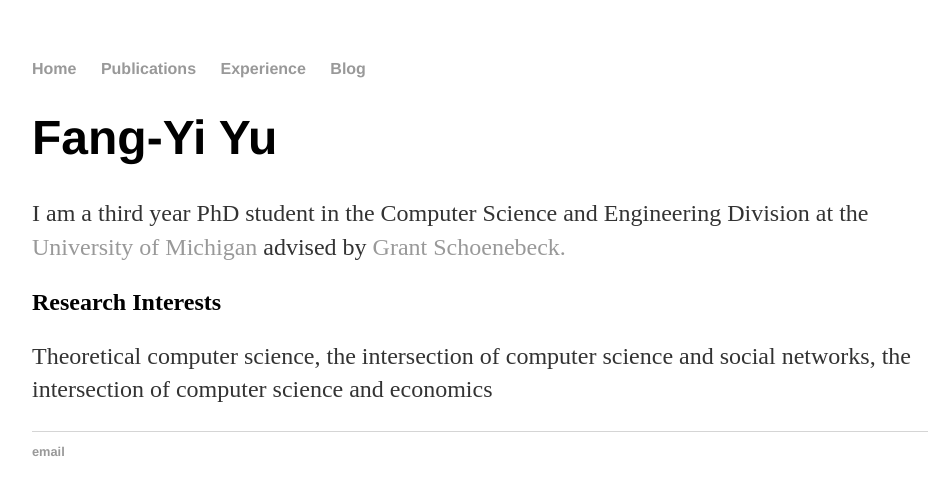
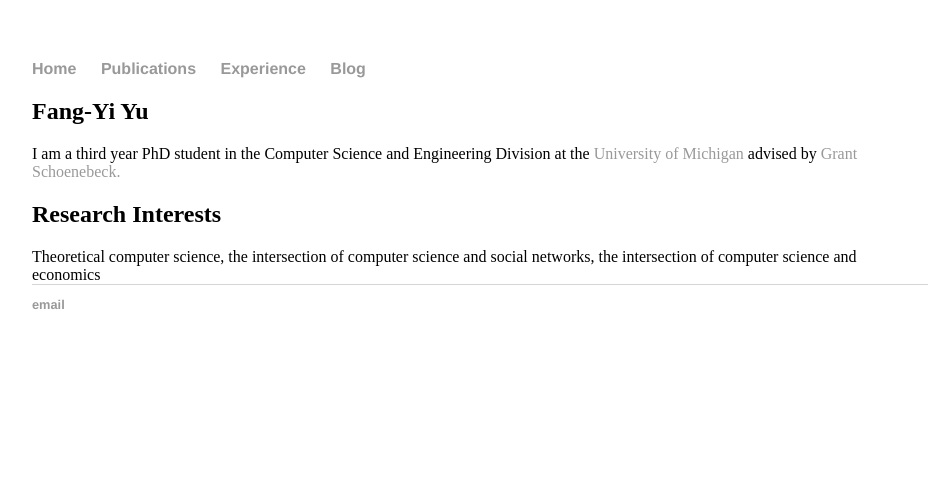
Before and after one commit to ericswatch/ericswatch.github.io, a Jekyll site: the page built from index.html, in a window 1280 px wide. Shown: the top 495 px of the page, without its empty margins (160-1102 px from the left). Built offline with Jekyll 4.4.1, drawn with Linux system fonts in a browser that asks for light colours.

```diff
--- a/index.html
+++ b/index.html
@@ -3,8 +3,8 @@ layout: default
 title: Fang-Yi Yu's personal website
 ---
 <div class="blurb">
-<h1>Fang-Yi Yu</h1>
-<p>I am a third year PhD student in the Computer Science and Engineering Division at the <a href="http://www.umich.edu/">University of Michigan</a> advised by <a href="http://web.eecs.umich.edu/~schoeneb/" >Grant Schoenebeck.</a></p>
+<h2>Fang-Yi Yu</h2>
+I am a third year PhD student in the Computer Science and Engineering Division at the <a href="http://www.umich.edu/">University of Michigan</a> advised by <a href="http://web.eecs.umich.edu/~schoeneb/" >Grant Schoenebeck.</a>
 <h2>Research Interests</h2>
-<p> Theoretical computer science, the intersection of computer science and social networks, the intersection of computer science and economics</p>
+Theoretical computer science, the intersection of computer science and social networks, the intersection of computer science and economics
 </div><!-- /.blurb -->
```
